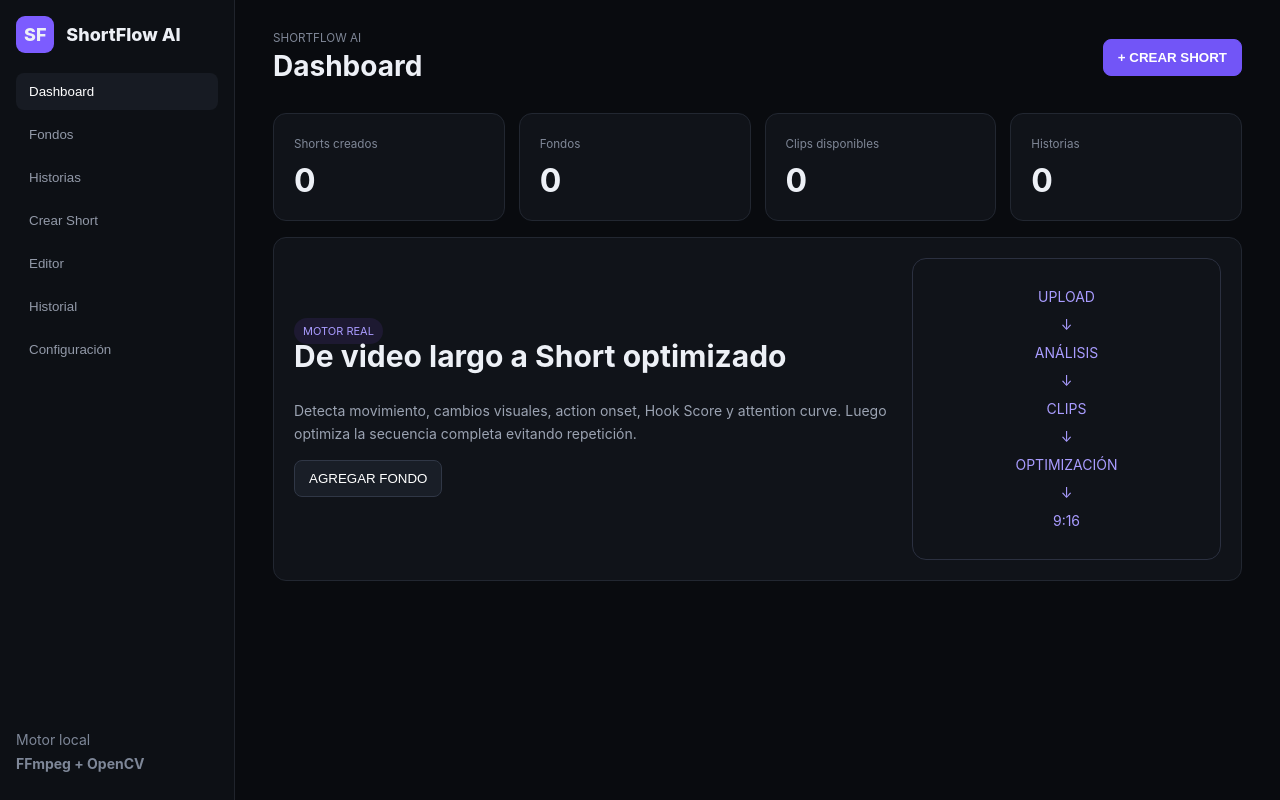
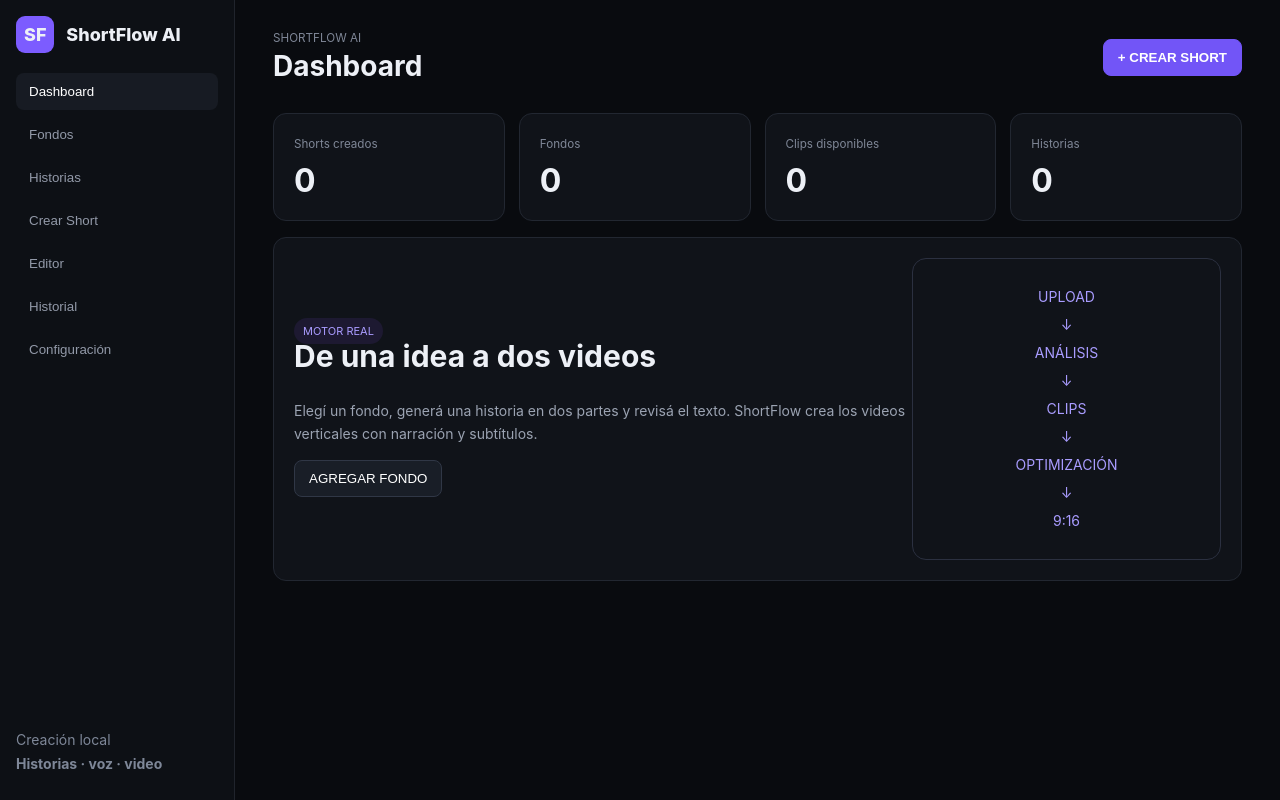
Before and after one commit to tobiaseidelman/shortflow-ai, a FastAPI app: page / in a window 1280 px wide. Run offline with FastAPI, Linux system fonts and the light colour scheme.

Commit message:
Describe the complete two-video workflow in the interface

```diff
--- a/app/templates/index.html
+++ b/app/templates/index.html
@@ -1,7 +1,7 @@
 <!doctype html><html lang="es"><head><meta charset="utf-8"><meta name="viewport" content="width=device-width,initial-scale=1"><title>ShortFlow AI</title><link rel="stylesheet" href="/static/app.css"></head><body>
-<aside><div class="brand"><span>SF</span> ShortFlow AI</div><nav><button data-page="dashboard" class="active">Dashboard</button><button data-page="fondos">Fondos</button><button data-page="historias">Historias</button><button data-page="crear">Crear Short</button><button data-page="editor">Editor</button><button data-page="historial">Historial</button><button data-page="config">Configuración</button></nav><div class="status">Motor local<br><b>FFmpeg + OpenCV</b></div></aside>
+<aside><div class="brand"><span>SF</span> ShortFlow AI</div><nav><button data-page="dashboard" class="active">Dashboard</button><button data-page="fondos">Fondos</button><button data-page="historias">Historias</button><button data-page="crear">Crear Short</button><button data-page="editor">Editor</button><button data-page="historial">Historial</button><button data-page="config">Configuración</button></nav><div class="status">Creación local<br><b>Historias · voz · video</b></div></aside>
 <main><header><div><small>SHORTFLOW AI</small><h1 id="title">Dashboard</h1></div><button class="primary" onclick="show('crear')">+ CREAR SHORT</button></header>
-<section id="dashboard" class="page active"><div class="grid stats"><article><small>Shorts creados</small><strong>{{stats.shorts}}</strong></article><article><small>Fondos</small><strong>{{stats.videos}}</strong></article><article><small>Clips disponibles</small><strong>{{stats.clips}}</strong></article><article><small>Historias</small><strong>{{stats.stories}}</strong></article></div><article class="hero"><div><span class="pill">MOTOR REAL</span><h2>De video largo a Short optimizado</h2><p>Detecta movimiento, cambios visuales, action onset, Hook Score y attention curve. Luego optimiza la secuencia completa evitando repetición.</p><button onclick="show('fondos')">AGREGAR FONDO</button></div><div class="flow">UPLOAD<br>↓<br>ANÁLISIS<br>↓<br>CLIPS<br>↓<br>OPTIMIZACIÓN<br>↓<br>9:16</div></article></section>
+<section id="dashboard" class="page active"><div class="grid stats"><article><small>Shorts creados</small><strong>{{stats.shorts}}</strong></article><article><small>Fondos</small><strong>{{stats.videos}}</strong></article><article><small>Clips disponibles</small><strong>{{stats.clips}}</strong></article><article><small>Historias</small><strong>{{stats.stories}}</strong></article></div><article class="hero"><div><span class="pill">MOTOR REAL</span><h2>De una idea a dos videos</h2><p>Elegí un fondo, generá una historia en dos partes y revisá el texto. ShortFlow crea los videos verticales con narración y subtítulos.</p><button onclick="show('fondos')">AGREGAR FONDO</button></div><div class="flow">UPLOAD<br>↓<br>ANÁLISIS<br>↓<br>CLIPS<br>↓<br>OPTIMIZACIÓN<br>↓<br>9:16</div></article></section>
 <section id="fondos" class="page"><div class="two"><article><h2>Subir fondo</h2><p>MP4, MOV o WebM. Recomendado: 5–15 minutos.</p><input id="file" type="file" accept="video/mp4,video/quicktime,video/webm"><button class="primary" onclick="upload()">SUBIR Y ANALIZAR</button><div id="uploadMsg"></div></article><article><h2>Importar desde URL</h2><p class="muted">Pegá un enlace público de YouTube. Se importan los primeros 10 minutos (hasta 720p) y se analizan automáticamente. Para otro fragmento, subí un archivo recortado.</p><input id="url" placeholder="https://youtube.com/..."><label><input id="rights" type="checkbox"> Confirmo que tengo autorización para descargar, editar y reutilizar este contenido.</label><button id="importVideo" onclick="importUrl()">IMPORTAR VIDEO</button><div id="urlMsg"></div></article></div><article><h2>Biblioteca</h2><div id="videos"></div></article></section>
 <section id="historias" class="page">
 <article><span class="pill">HISTORIAS ORIGINALES · FICCIÓN</span><h2>Una historia. Dos partes conectadas.</h2><p class="muted"><b>Borrador de IA:</b> revisá personajes y desenlace antes de crear los videos. Podés editar ambas partes aquí.</p>
@@ -19,5 +19,5 @@
 <section id="crear" class="page"><div class="two"><article><h2>Crear Short</h2><p>Elegí una historia para crear un video con voz y subtítulos, o generá solo un fondo.</p><label>Historia<select id="storySelect"></select></label><label>Duración solo para fondo<input id="shortDur" type="number" value="45" min="5" max="90"></label><button class="primary" onclick="makeShort()">GENERAR SHORT</button><div id="makeMsg" role="status"></div><div id="makeDownloads"></div></article><article class="preview"><div>9:16<br><small>PREVIEW / OUTPUT</small></div></article></div></section>
 <section id="editor" class="page"><article><h2>Editor</h2><p>Seleccioná un Short del historial. “Regenerar fondo” mantiene la historia y cambia únicamente la secuencia visual.</p><div id="editorContent" class="muted">Todavía no seleccionaste un Short.</div></article></section>
 <section id="historial" class="page"><article><h2>Historial de generaciones</h2><div id="shorts"></div></article></section>
-<section id="config" class="page"><article><h2>Configuración</h2><p>Pesos del motor: Hook 28%, movimiento 20%, cambio visual 14%, calidad 10%, novedad 16%, ajuste por posición 12%.</p><p class="muted">Importación de YouTube mediante yt-dlp. Voz local Piper en español mexicano. Los subtítulos se alinean por frase; el tiempo de cada grupo de palabras es aproximado. La aplicación no evita DRM ni restricciones de plataformas.</p></article></section>
+<section id="config" class="page"><article><h2>Configuración</h2><p>El fondo se organiza para alternar escenas y cubrir toda la narración. Si no hay suficientes clips, se reutilizan.</p><p class="muted">Importación desde enlaces públicos de YouTube. Narración local en español mexicano. Los subtítulos se alinean por frase; el tiempo de cada grupo de palabras es aproximado. La aplicación no evita DRM ni restricciones de plataformas.</p></article></section>
 </main><script src="/static/app.js"></script></body></html>
```
